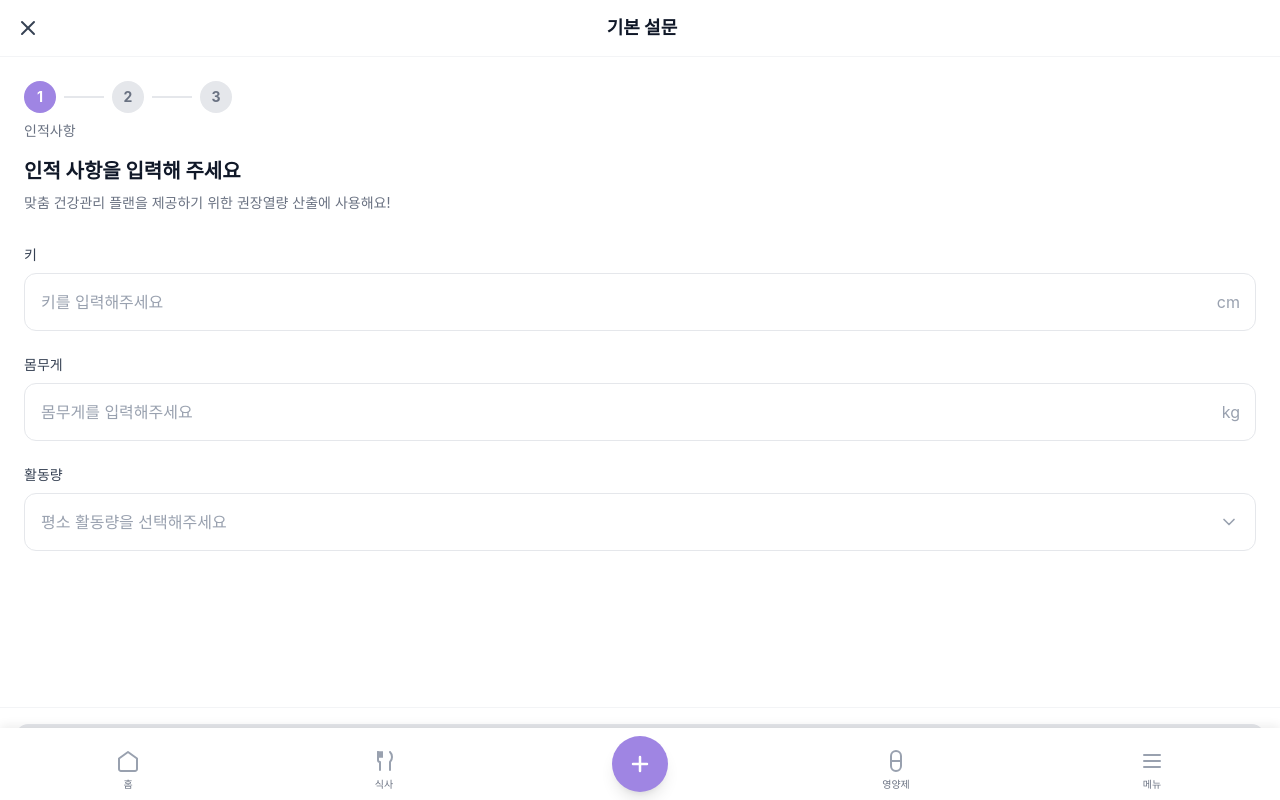
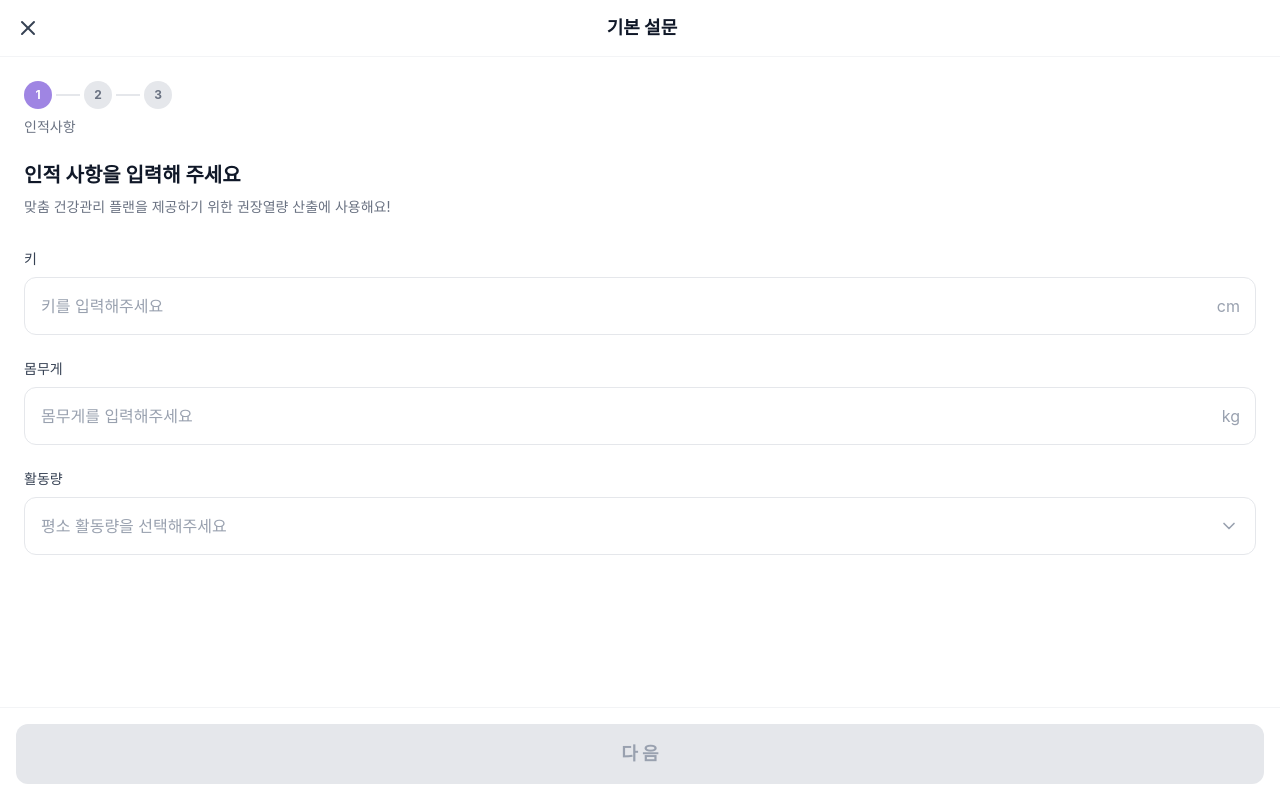
Before and after one commit to noino0819/oni_care, a Next.js app: page /survey in a window 1280 px wide. Built offline with nearby package versions, Linux system fonts and the light colour scheme.

Commit message:
feat: 기본 설문 기능 페이지 추가

```diff
--- a/src/app/survey/page.tsx
+++ b/src/app/survey/page.tsx
@@ -1,8 +1,8 @@
 "use client";
 
-import { useState, useEffect, useRef, useCallback } from "react";
+import { useState, useCallback } from "react";
 import { useRouter } from "next/navigation";
-import { X, ChevronDown } from "lucide-react";
+import { X, ChevronDown, Check } from "lucide-react";
 import { cn } from "@/lib/utils";
 import { ConfirmModal, BottomSheet } from "@/components/ui/Modal";
 
@@ -51,9 +51,61 @@ interface SurveyData {
   interests: string[];
 }
 
+// 스텝 인디케이터 컴포넌트
+function StepIndicator({ currentStep }: { currentStep: number }) {
+  return (
+    <div className="flex items-center gap-1">
+      {/* Step 1 */}
+      <div
+        className={cn(
+          "w-7 h-7 rounded-full flex items-center justify-center text-xs font-bold",
+          currentStep >= 1 ? "bg-[#9F85E3] text-white" : "bg-gray-200 text-gray-500"
+        )}
+      >
+        {currentStep > 1 ? <Check className="w-4 h-4" /> : "1"}
+      </div>
+      <div className="w-6 h-[2px] bg-gray-200">
+        <div
+          className={cn(
+            "h-full bg-[#9F85E3] transition-all duration-300",
+            currentStep > 1 ? "w-full" : "w-0"
+          )}
+        />
+      </div>
+
+      {/* Step 2 */}
+      <div
+        className={cn(
+          "w-7 h-7 rounded-full flex items-center justify-center text-xs font-bold",
+          currentStep >= 2 ? "bg-[#9F85E3] text-white" : "bg-gray-200 text-gray-500"
+        )}
+      >
+        {currentStep > 2 ? <Check className="w-4 h-4" /> : "2"}
+      </div>
+      <div className="w-6 h-[2px] bg-gray-200">
+        <div
+          className={cn(
+            "h-full bg-[#9F85E3] transition-all duration-300",
+            currentStep > 2 ? "w-full" : "w-0"
+          )}
+        />
+      </div>
+
+      {/* Step 3 */}
+      <div
+        className={cn(
+          "w-7 h-7 rounded-full flex items-center justify-center text-xs font-bold",
+          currentStep >= 3 ? "bg-[#9F85E3] text-white" : "bg-gray-200 text-gray-500"
+        )}
+      >
+        3
+      </div>
+    </div>
+  );
+}
+
 export default function SurveyPage() {
   const router = useRouter();
-  const containerRef = useRef<HTMLDivElement>(null);
 
   const [currentStep, setCurrentStep] = useState(1);
   const [showExitModal, setShowExitModal] = useState(false);
@@ -116,14 +168,16 @@ export default function SurveyPage() {
 
   // 키 입력 핸들러
   const handleHeightChange = (value: string) => {
-    // 숫자만 허용
     const numericValue = value.replace(/[^0-9]/g, "");
     setSurveyData((prev) => ({ ...prev, height: numericValue }));
 
     if (numericValue) {
       const num = parseInt(numericValue);
       if (num < 0 || num > 200) {
-        setErrors((prev) => ({ ...prev, height: "0~200 사이의 값을 입력해주세요." }));
+        setErrors((prev) => ({
+          ...prev,
+          height: "0~200 사이의 값을 입력해주세요.",
+        }));
       } else {
         setErrors((prev) => ({ ...prev, height: "" }));
       }
@@ -140,7 +194,10 @@ export default function SurveyPage() {
     if (numericValue) {
       const num = parseInt(numericValue);
       if (num < 0 || num > 300) {
-        setErrors((prev) => ({ ...prev, weight: "0~300 사이의 값을 입력해주세요." }));
+        setErrors((prev) => ({
+          ...prev,
+          weight: "0~300 사이의 값을 입력해주세요.",
+        }));
       } else {
         setErrors((prev) => ({ ...prev, weight: "" }));
       }
@@ -153,7 +210,7 @@ export default function SurveyPage() {
   const handleDiseaseSelect = (disease: string) => {
     setSurveyData((prev) => ({
       ...prev,
-      disease: prev.disease === disease ? "" : disease
+      disease: prev.disease === disease ? "" : disease,
     }));
   };
 
@@ -226,7 +283,6 @@ export default function SurveyPage() {
     if (currentStep < 3) {
       setCurrentStep((prev) => prev + 1);
     } else {
-      // 설문 완료 - 데이터 저장
       await submitSurvey();
     }
   };
@@ -249,10 +305,8 @@ export default function SurveyPage() {
       });
 
       if (response.ok) {
-        // 세션 스토리지 클리어
         sessionStorage.removeItem("signup_data");
         sessionStorage.removeItem("signup_verify");
-        // 홈으로 이동
         router.push("/home");
       } else {
         const data = await response.json();
@@ -273,14 +327,15 @@ export default function SurveyPage() {
 
   const handleExitConfirm = () => {
     setShowExitModal(false);
-    // 세션 스토리지 클리어
     sessionStorage.removeItem("signup_data");
     sessionStorage.removeItem("signup_verify");
     router.push("/home");
   };
 
+  const stepLabels = ["인적사항", "질병", "관심사"];
+
   return (
-    <div className="min-h-screen bg-white flex flex-col">
+    <div className="min-h-screen bg-white">
       {/* 헤더 */}
       <header className="sticky top-0 z-40 bg-white border-b border-gray-100">
         <div className="flex items-center h-14 px-4">
@@ -297,100 +352,22 @@ export default function SurveyPage() {
         </div>
       </header>
 
-      {/* 스텝 인디케이터 */}
-      <div className="px-6 pt-6 pb-4">
-        <div className="flex items-center justify-start gap-2">
-          {/* Step 1 */}
-          <div
-            className={cn(
-              "w-8 h-8 rounded-full flex items-center justify-center text-sm font-bold transition-all",
-              currentStep > 1
-                ? "bg-[#9F85E3] text-white"
-                : currentStep === 1
-                ? "bg-[#9F85E3] text-white"
-                : "bg-gray-200 text-gray-500"
-            )}
-          >
-            {currentStep > 1 ? (
-              <svg className="w-4 h-4" viewBox="0 0 24 24" fill="none" stroke="currentColor" strokeWidth="3">
-                <polyline points="20 6 9 17 4 12" />
-              </svg>
-            ) : (
-              "1"
-            )}
-          </div>
-          <div className="flex-1 h-0.5 bg-gray-200 max-w-[40px]">
-            <div
-              className={cn(
-                "h-full bg-[#9F85E3] transition-all",
-                currentStep > 1 ? "w-full" : "w-0"
-              )}
-            />
-          </div>
-
-          {/* Step 2 */}
-          <div
-            className={cn(
-              "w-8 h-8 rounded-full flex items-center justify-center text-sm font-bold transition-all",
-              currentStep > 2
-                ? "bg-[#9F85E3] text-white"
-                : currentStep === 2
-                ? "bg-[#9F85E3] text-white"
-                : "bg-gray-200 text-gray-500"
-            )}
-          >
-            {currentStep > 2 ? (
-              <svg className="w-4 h-4" viewBox="0 0 24 24" fill="none" stroke="currentColor" strokeWidth="3">
-                <polyline points="20 6 9 17 4 12" />
-              </svg>
-            ) : (
-              "2"
-            )}
-          </div>
-          <div className="flex-1 h-0.5 bg-gray-200 max-w-[40px]">
-            <div
-              className={cn(
-                "h-full bg-[#9F85E3] transition-all",
-                currentStep > 2 ? "w-full" : "w-0"
-              )}
-            />
-          </div>
-
-          {/* Step 3 */}
-          <div
-            className={cn(
-              "w-8 h-8 rounded-full flex items-center justify-center text-sm font-bold transition-all",
-              currentStep === 3
-                ? "bg-[#9F85E3] text-white"
-                : "bg-gray-200 text-gray-500"
-            )}
-          >
-            3
-          </div>
-        </div>
-
-        {/* 현재 스텝 레이블 */}
-        <p className="text-sm text-gray-500 mt-2">
-          {currentStep === 1 && "인적사항"}
-          {currentStep === 2 && "질병"}
-          {currentStep === 3 && "관심사"}
-        </p>
-      </div>
-
-      {/* 콘텐츠 영역 */}
-      <div
-        ref={containerRef}
-        className="flex-1 overflow-hidden"
+      {/* 메인 콘텐츠 */}
+      <main
+        className="pb-24"
         onTouchStart={handleTouchStart}
         onTouchMove={handleTouchMove}
         onTouchEnd={handleTouchEnd}
       >
-        <div
-          className="flex h-full transition-transform duration-300 ease-out"
-          style={{ transform: `translateX(-${(currentStep - 1) * 100}%)` }}
-        >
-          {/* Step 1: 인적사항 */}
-          <div className="w-full flex-shrink-0 px-6 overflow-y-auto pb-32">
+        {/* 스텝 인디케이터 */}
+        <div className="px-6 pt-6 pb-2">
+          <StepIndicator currentStep={currentStep} />
+          <p className="text-sm text-gray-500 mt-2">{stepLabels[currentStep - 1]}</p>
+        </div>
+
+        {/* Step 1: 인적사항 */}
+        {currentStep === 1 && (
+          <div className="px-6 py-4">
             <div className="mb-8">
               <h2 className="text-xl font-bold text-gray-900 mb-2">
                 인적 사항을 입력해 주세요
@@ -403,7 +380,9 @@ export default function SurveyPage() {
             <div className="space-y-6">
               {/* 키 */}
               <div>
-                <label className="block text-sm font-medium text-gray-700 mb-2">키</label>
+                <label className="block text-sm font-medium text-gray-700 mb-2">
+                  키
+                </label>
                 <div className="relative">
                   <input
                     type="text"
@@ -427,7 +406,9 @@ export default function SurveyPage() {
 
               {/* 몸무게 */}
               <div>
-                <label className="block text-sm font-medium text-gray-700 mb-2">몸무게</label>
+                <label className="block text-sm font-medium text-gray-700 mb-2">
+                  몸무게
+                </label>
                 <div className="relative">
                   <input
                     type="text"
@@ -451,14 +432,22 @@ export default function SurveyPage() {
 
               {/* 활동량 */}
               <div>
-                <label className="block text-sm font-medium text-gray-700 mb-2">활동량</label>
+                <label className="block text-sm font-medium text-gray-700 mb-2">
+                  활동량
+                </label>
                 <button
                   onClick={() => setShowActivityPicker(true)}
                   className="w-full px-4 py-4 border border-gray-200 rounded-xl text-left flex items-center justify-between hover:border-gray-300 transition-colors"
                 >
-                  <span className={surveyData.activityLevel ? "text-gray-900" : "text-gray-400"}>
+                  <span
+                    className={
+                      surveyData.activityLevel ? "text-gray-900" : "text-gray-400"
+                    }
+                  >
                     {surveyData.activityLevel
-                      ? ACTIVITY_OPTIONS.find((o) => o.value === surveyData.activityLevel)?.label
+                      ? ACTIVITY_OPTIONS.find(
+                          (o) => o.value === surveyData.activityLevel
+                        )?.label
                       : "평소 활동량을 선택해주세요"}
                   </span>
                   <ChevronDown className="w-5 h-5 text-gray-400" />
@@ -466,12 +455,15 @@ export default function SurveyPage() {
               </div>
             </div>
           </div>
+        )}
 
-          {/* Step 2: 질병 */}
-          <div className="w-full flex-shrink-0 px-6 overflow-y-auto pb-32">
+        {/* Step 2: 질병 */}
+        {currentStep === 2 && (
+          <div className="px-6 py-4">
             <div className="mb-8">
               <h2 className="text-xl font-bold text-gray-900 mb-2">
-                보유하고 있거나 관리가 필요한<br />
+                보유하고 있거나 관리가 필요한
+                <br />
                 질병이 있다면 알려주세요
               </h2>
               <p className="text-sm text-gray-500">
@@ -496,12 +488,15 @@ export default function SurveyPage() {
               ))}
             </div>
           </div>
+        )}
 
-          {/* Step 3: 관심사 */}
-          <div className="w-full flex-shrink-0 px-6 overflow-y-auto pb-32 relative">
+        {/* Step 3: 관심사 */}
+        {currentStep === 3 && (
+          <div className="px-6 py-4 relative">
             <div className="mb-8">
               <h2 className="text-xl font-bold text-gray-900 mb-2">
-                건강관심사를 최대 3개 선택해주세요<br />
+                건강관심사를 최대 3개 선택해주세요
+                <br />
                 <span className="text-[#9F85E3]">관심있는 순서대로 선택해 주세요</span>
               </h2>
               <p className="text-sm text-gray-500">
@@ -543,7 +538,7 @@ export default function SurveyPage() {
               {showTooltip && (
                 <div
                   className={cn(
-                    "absolute top-1/2 left-1/2 -translate-x-1/2 -translate-y-1/2 z-10 transition-opacity duration-300",
+                    "absolute top-1/2 left-1/2 -translate-x-1/2 -translate-y-1/2 z-10 transition-opacity duration-300 pointer-events-none",
                     isTooltipVisible ? "opacity-100" : "opacity-0"
                   )}
                 >
@@ -555,8 +550,8 @@ export default function SurveyPage() {
               )}
             </div>
           </div>
-        </div>
-      </div>
+        )}
+      </main>
 
       {/* 하단 버튼 */}
       <div className="fixed bottom-0 left-0 right-0 p-4 bg-white border-t border-gray-100">
@@ -586,7 +581,10 @@ export default function SurveyPage() {
             <button
               key={option.value}
               onClick={() => {
-                setSurveyData((prev) => ({ ...prev, activityLevel: option.value }));
+                setSurveyData((prev) => ({
+                  ...prev,
+                  activityLevel: option.value,
+                }));
               }}
               className={cn(
                 "w-full px-4 py-3 text-center rounded-xl transition-colors text-base",
--- a/src/lib/constants.ts
+++ b/src/lib/constants.ts
@@ -169,7 +169,7 @@ export const HIDDEN_NAV_PATHS = [
 ] as const;
 
 // 컨텐츠 상세 페이지 패턴 (prefix match)
-export const HIDDEN_NAV_PREFIXES = ["/content/"] as const;
+export const HIDDEN_NAV_PREFIXES = ["/content/", "/survey"] as const;
 
 // ============================================
 // 컨텐츠 관련
```
